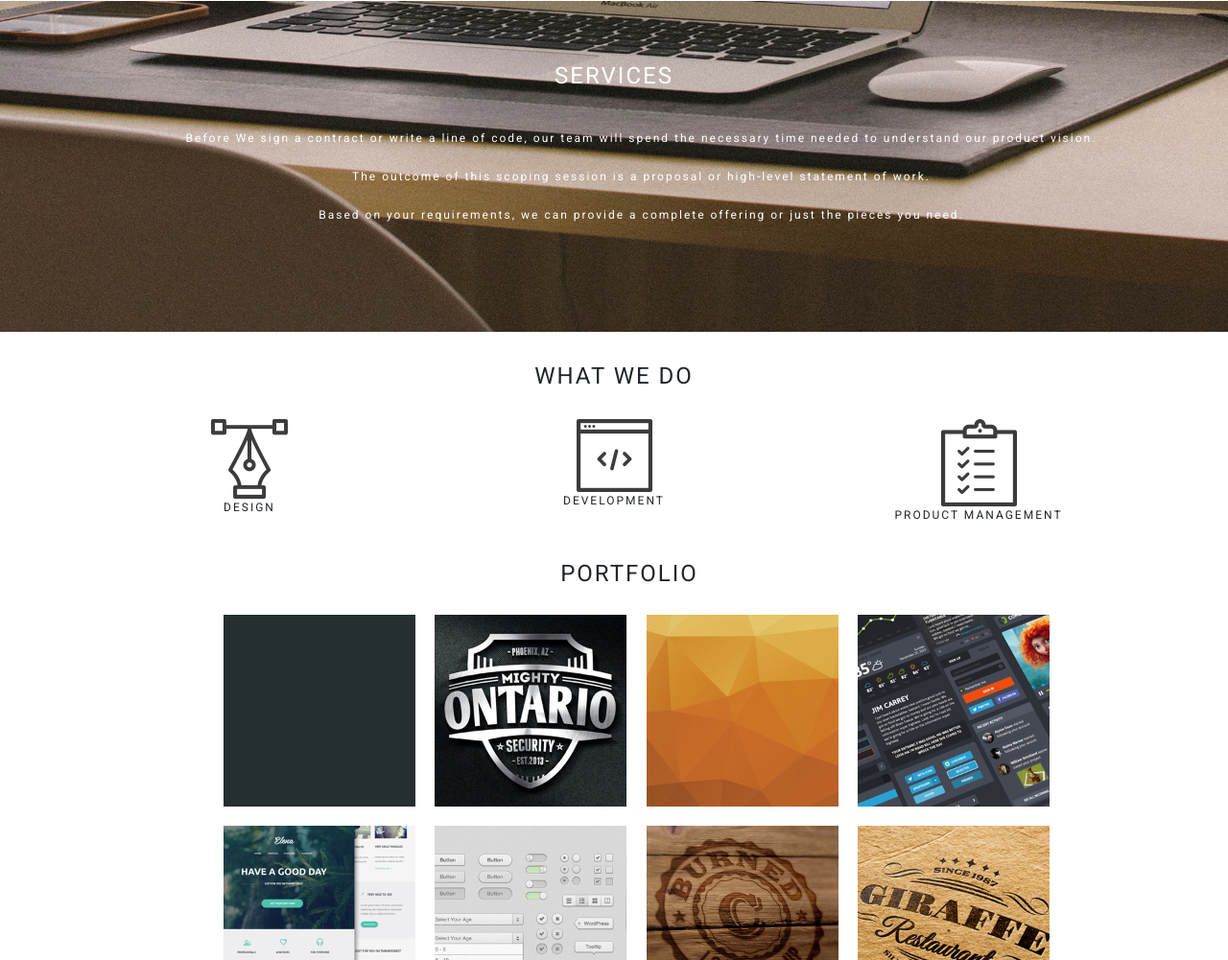
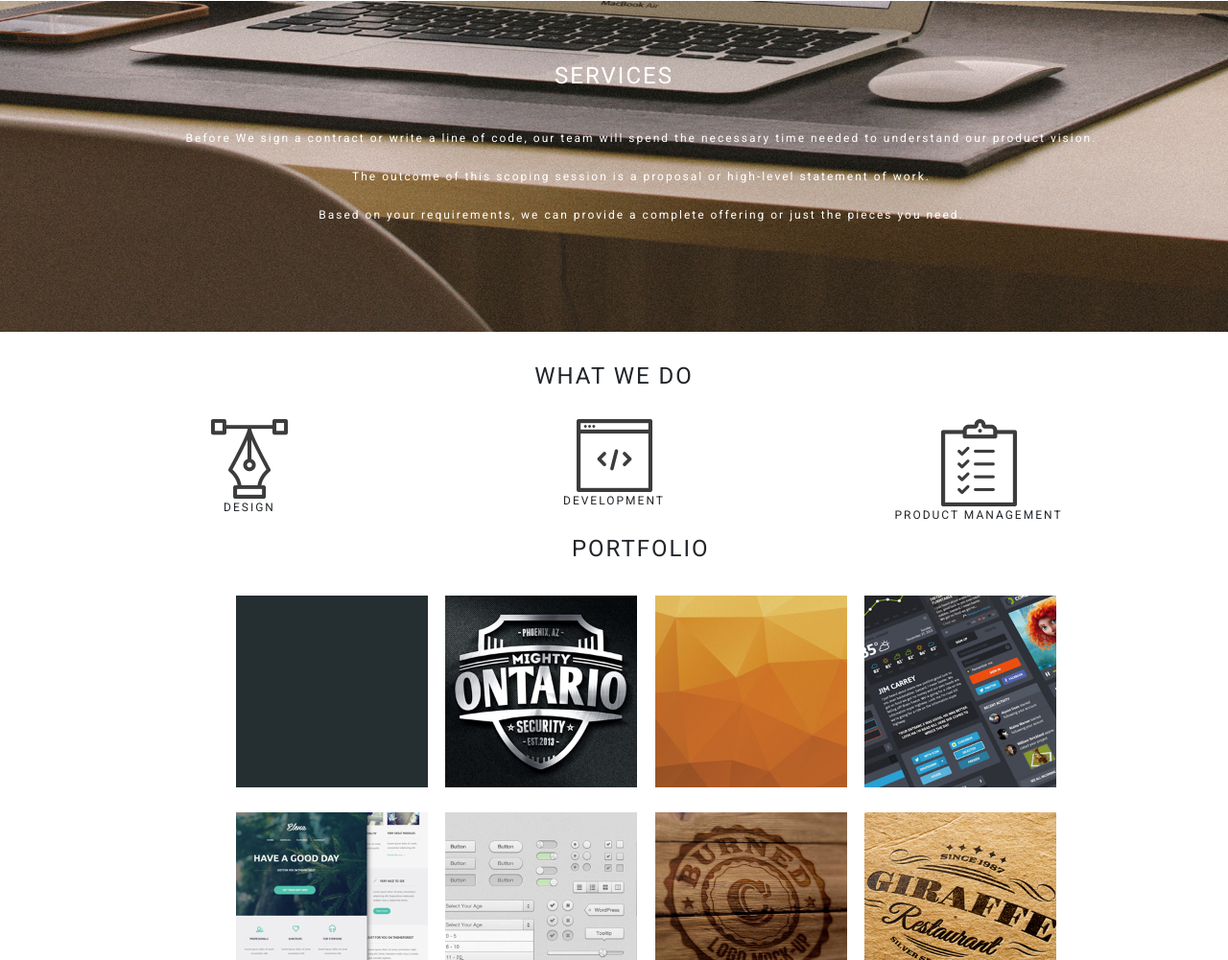
Before and after one commit to kelvinMakamu/delaniStudio, a plain HTML site: page index.html in a window 1280 px wide. Shown: the part 1799-2800 px from the top of the page at 96% size. Drawn offline with Linux system fonts and the light colour scheme.

Commit message:
Modifies styles.css to remove unnecessary styles and enforced DRY principle

```diff
--- a/css/styles.css
+++ b/css/styles.css
@@ -5,7 +5,7 @@
 **************************/
 *{
 	margin:0;
-	letter-spacing: 2px;
+	letter-spacing: 2px !important;
 	border-radius: 0% !important;
 	font-family: 'Roboto', sans-serif;
 }
@@ -43,7 +43,7 @@ textarea:focus,input:focus,label:focus{
   color: #fff;
 }
 
-.jumbotron{
+.jumbotron,.work1, .work2, .work3, .work4, .work5, .work6, .work7, .work8{
 	color:#fff;
   background-size: cover;
   background-position: center;
@@ -68,7 +68,6 @@ textarea:focus,input:focus,label:focus{
 }
 
 .delani-brand{
-	letter-spacing: 1px;
 	font-size: 12px;
 	text-transform: uppercase;
 }
@@ -113,24 +112,23 @@ textarea:focus,input:focus,label:focus{
 .delani-services-content{
 	background-image: url('../assets/backgrounds/s_image.jpg');
 }
-
-.delani-portfolio-content{
-	padding:0% 10% 5% 12.5%;
-}
-
 /****************
 
 	PORTFOLIO IMAGES
 
 *********************/
+.delani-portfolio-content{
+	padding-left: 5.5%;
+}
+
+.delani-portfolio-content .row{
+	margin-top:-2.5% !important;
+	margin-bottom: 0% !important;
+}
+
 .work1, .work2, .work3, .work4, .work5, .work6, .work7, .work8{
-	color:#fff;
 	width: 200px;
 	height: 200px;
-	margin:1.5% 1.5% 0% 1.5%;
-  background-size: cover;
-  background-position: center;
-	background-repeat: no-repeat;
 }
 
 .work1{
@@ -172,3 +170,7 @@ textarea:focus,input:focus,label:focus{
 .delani-contact-us{
 	background-image: url('../assets/backgrounds/c_image.jpg');
 }
+
+.delani-contact-us form, .delani-portfolio-content .row{
+	padding:0% 10% 5% 10%;
+}
--- a/index.html
+++ b/index.html
@@ -68,7 +68,7 @@
 	<!-- WHAT WE DO -->
 	<div class="container">
 				<div class="row">
-						<div class="col-md-12 col-lg-12 col-sm-12 delani-what-we-do-heading">
+						<div class="col-md-12 col-lg-12 col-sm-12">
 							<h4 class="text-center">what we do</h4>
 						</div>
 				</div>
@@ -98,8 +98,8 @@
 					<div class="col-md-12 col-lg-12 col-sm-12">
 						<h4 class="text-center">portfolio</h4>
 					</div>
-			 </div>
-			 <div class="row">
+				</div>
+				<div class="row">
 					<div class="col-md-3 col-lg-3 col-sm-12"><div class="work4"></div></div>
 					<div class="col-md-3 col-lg-3 col-sm-12"><div class="work3"></div></div>
 					<div class="col-md-3 col-lg-3 col-sm-12"><div class="work2"></div></div>
@@ -110,18 +110,16 @@
 					<div class="col-md-3 col-lg-3 col-sm-12"><div class="work6"></div></div>
 					<div class="col-md-3 col-lg-3 col-sm-12"><div class="work7"></div></div>
 					<div class="col-md-3 col-lg-3 col-sm-12"><div class="work8"></div></div>
-				</div>
+			</div>
 	</div>
 	<!-- BEGIN DELANI BOTTOM CONTENT -->
 	<div class="jumbotron delani-contact-us">
 		<div class="container">
-
 			<div class="row">
-				<div class="col-md-12 col-lg-12 col-sm-12 text-center">
-					<h4>contact us</h4>
+				<div class="col-md-12 col-lg-12 col-sm-12">
+					<h4 class="text-center">contact us</h4>
 				</div>
 			</div>
-
 			<form>
 				<div class="row">
 						<div class="col-md-6 col-lg-6 col-sm-12">
@@ -146,6 +144,15 @@
 
 		</div>
 	</div>
+
+	<div class="container">
+		<!-- SOCIAL ICONS -->
+		<div class="row">
+		</div>
+		<!-- COPYRIGHT INFO -->
+		<div class="row">
+		</div>
+	</div>
 	<!-- END DELANI BOTTOM CONTENT -->
 </body>
 </html>
```
